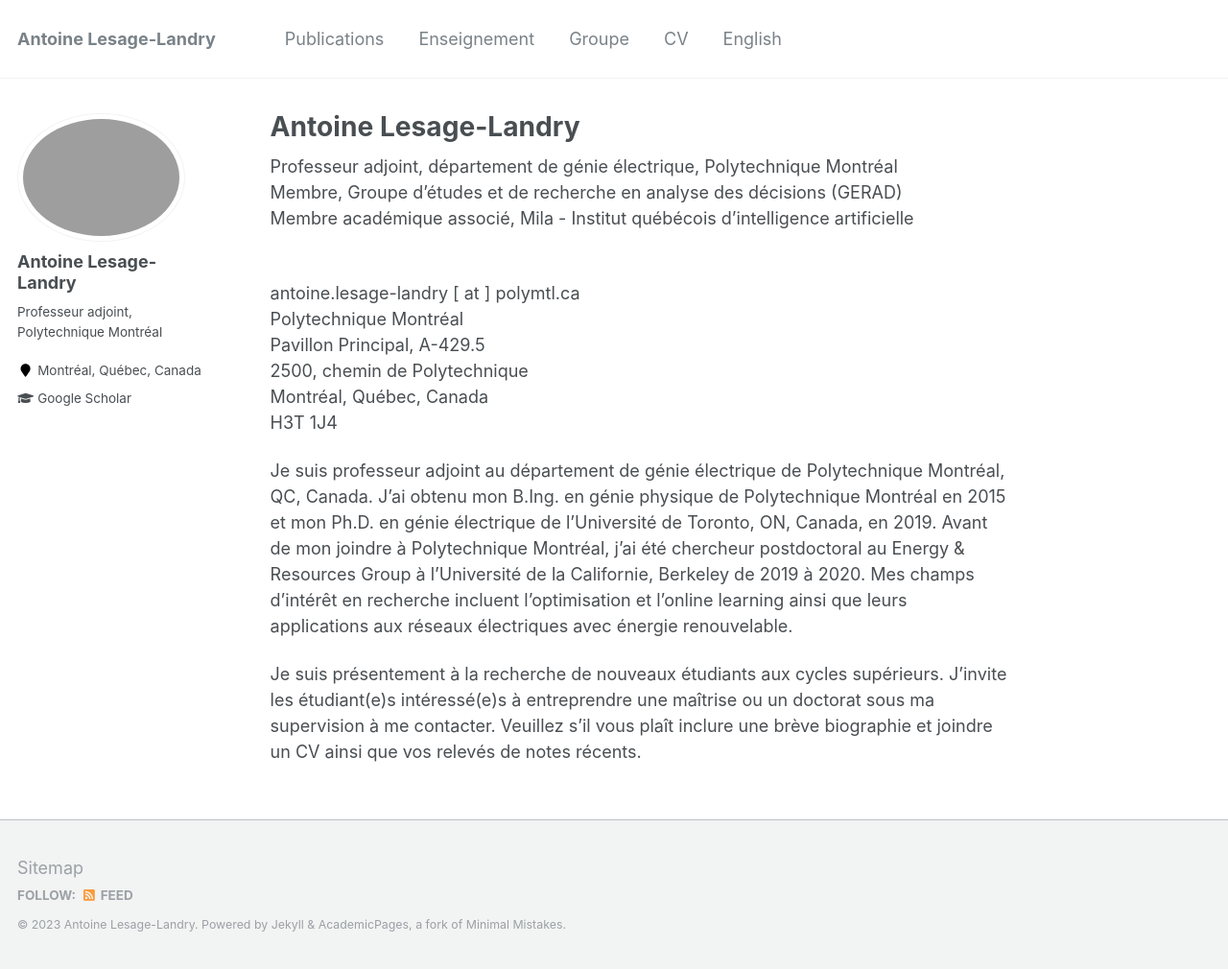
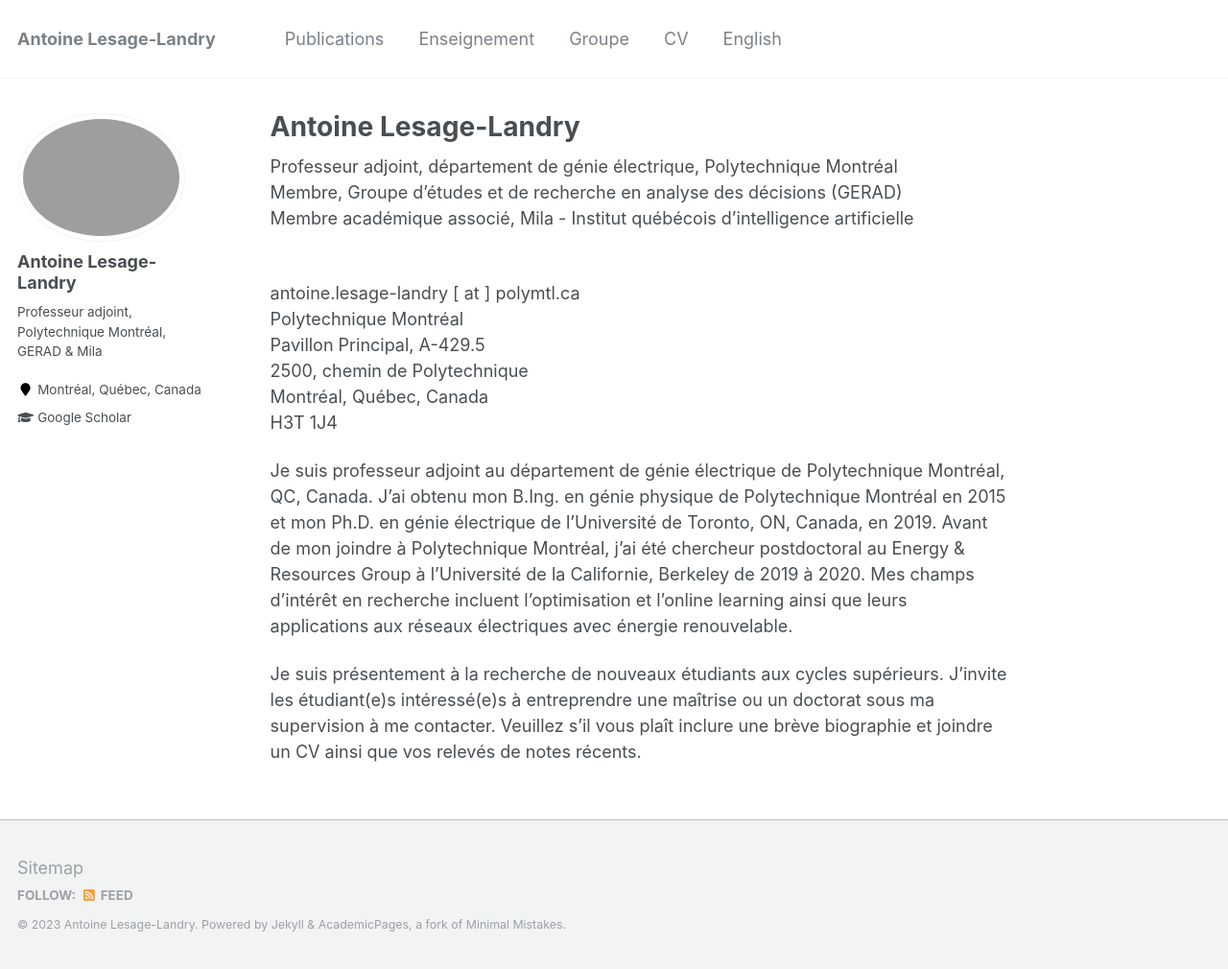
Before and after one commit to alesagelandry/fr, a Jekyll site: the page built from _pages/about.md, in a window 1280 px wide and 1010 px high. Shown: the whole window at 96% size. Built offline with Jekyll 4.4.1, drawn with Linux system fonts in a browser that asks for light colours.

Commit message:
Update _config.yml

```diff
--- a/_config.yml
+++ b/_config.yml
@@ -82,7 +82,7 @@ analytics:
 author:
   name             : "Antoine Lesage-Landry"
   avatar           : "all.png"
-  bio              : "Professeur adjoint, Polytechnique Montréal"
+  bio              : "Professeur adjoint, Polytechnique Montréal, GERAD & Mila"
   location         : "Montréal, Québec, Canada"
   employer         :
   googlescholar    : "https://scholar.google.ca/citations?user=E-fXND0AAAAJ&hl=en"
```
